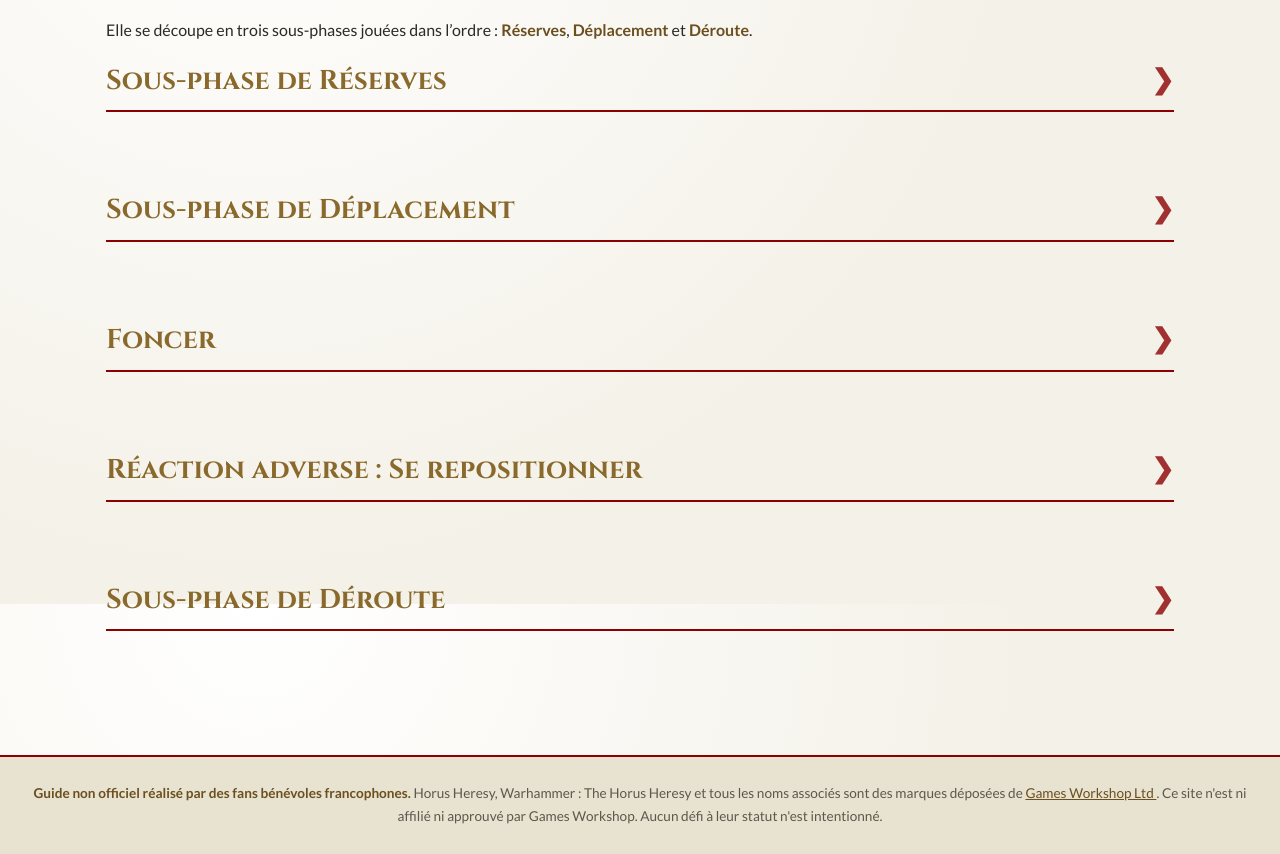
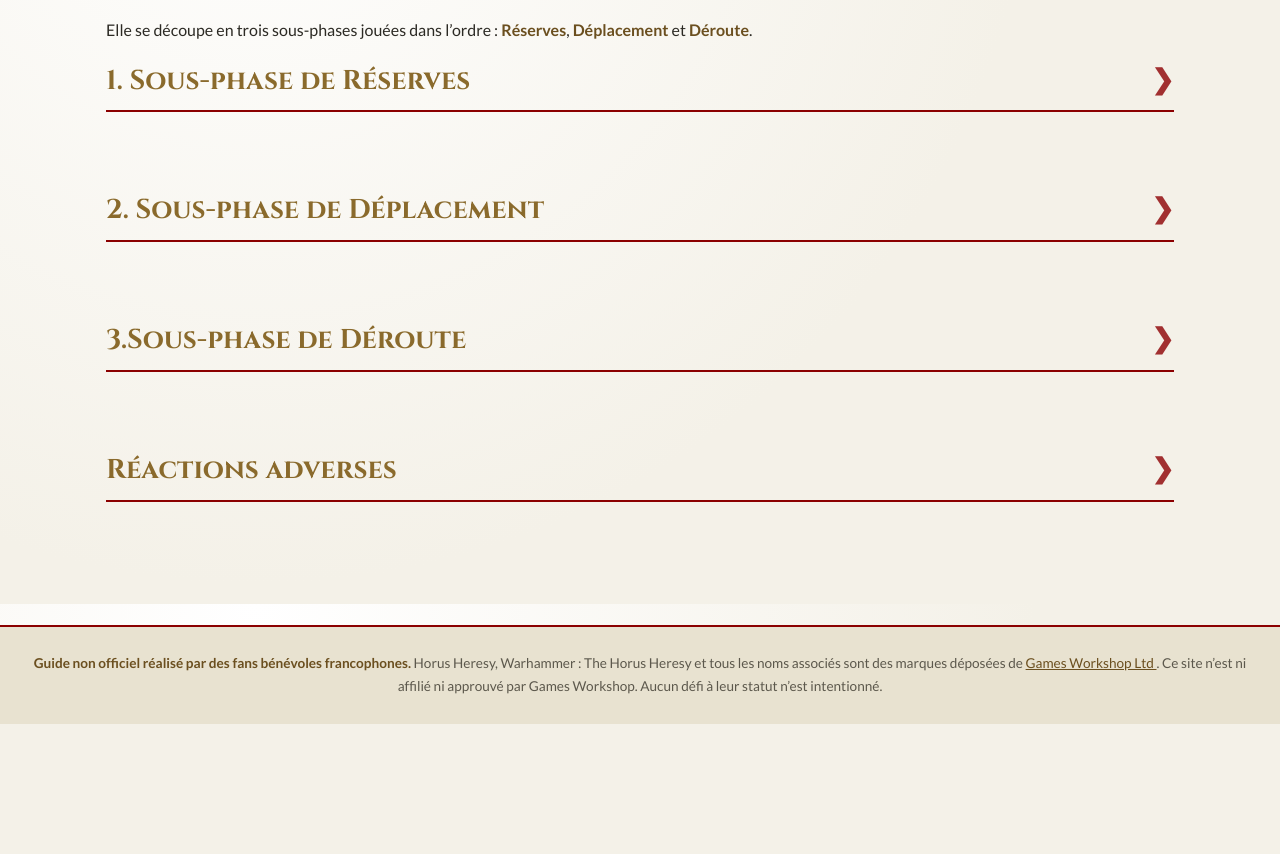
Before and after one commit to jean-desaintangel/horus_heresy, a plain HTML site: page pages/mouvement.html in a window 1280 px wide. Shown: the part 196-1050 px from the top of the page. After the commit the page ends 920 px from the top, so only its background shows below. Drawn offline with Linux system fonts and the light colour scheme.

Commit message:
Restructure mouvement.html reactions and use curly apostrophes
Merge the Foncer section into Déplacement, consolidate the two
adverse-reaction call-outs into a single Réactions adverses section,
and number the sub-phases for clarity.

```diff
--- a/css/style.css
+++ b/css/style.css
@@ -894,7 +894,7 @@ section:not(.ouvert) > .section-corps {
   transform: translateY(-50%);
   width: 1.7rem;
   height: 1.7rem;
-  background: var(--bordeaux);
+  background: #b5726a;
   color: #fff;
   font-family: "Cinzel", serif;
   font-weight: 700;
--- a/pages/mouvement.html
+++ b/pages/mouvement.html
@@ -50,11 +50,11 @@
     </header>
 
     <main id="contenu">
-      <h1 class="section-titre" style="font-size: 2rem">
+      <h1 class="section-titre section-titre--centre" style="font-size: 2rem">
         La Phase de Mouvement
       </h1>
       <p>
-        Elle se découpe en trois sous-phases jouées dans l’ordre :
+        Elle se découpe en trois sous-phases jouées dans l’ordre :
         <strong>Réserves</strong>, <strong>Déplacement</strong> et
         <strong>Déroute</strong>.
       </p>
@@ -68,7 +68,7 @@
             aria-expanded="false"
             aria-controls="reserves-corps"
           >
-            <span>Sous-phase de Réserves</span>
+            <span>1. Sous-phase de Réserves</span>
             <span class="chevron" aria-hidden="true">❯</span>
           </button>
         </h2>
@@ -85,7 +85,7 @@
             </li>
             <li>
               <strong>Entrée en jeu.</strong> Le test réussi, choisis un point
-              sur le bord de table dans ta zone de déploiement : la première
+              sur le bord de table dans ta zone de déploiement : la première
               figurine y est placée, puis chaque autre figurine de l’unité entre
               à son tour en restant en cohésion d’unité. Une figurine qui ne
               peut pas y parvenir est retirée comme perte.
@@ -100,15 +100,6 @@
               s’appliquent.
             </li>
           </ol>
-          <div class="encadre-attention">
-            <p style="margin: 0">
-              <strong>Réaction adverse : Interception.</strong> Une unité
-              ennemie proche peut réagir à ton arrivée par un tir au jugé (les
-              véhicules ne tirent alors qu’avec leurs armes défensives). Détail
-              de la réaction sur la page
-              <a href="statuts-reactions.html#reactions">Réactions</a>.
-            </p>
-          </div>
         </div>
       </section>
 
@@ -121,7 +112,7 @@
             aria-expanded="false"
             aria-controls="deplacement-corps"
           >
-            <span>Sous-phase de Déplacement</span>
+            <span>2. Sous-phase de Déplacement</span>
             <span class="chevron" aria-hidden="true">❯</span>
           </button>
         </h2>
@@ -129,7 +120,7 @@
           <p>
             Chaque unité éligible peut déplacer ses figurines jusqu’à une
             distance égale à sa <strong>caractéristique de Mouvement</strong>,
-            en pouces. Une unité peut aussi choisir de ne pas bouger : elle
+            en pouces. Une unité peut aussi choisir de ne pas bouger : elle
             reste alors <strong>À l’arrêt</strong>, ce qui compte pour certaines
             règles (une unité qui n’a fait que pivoter sur place est également
             considérée À l’arrêt).
@@ -138,11 +129,11 @@
           <div class="encadre">
             <p style="margin: 0">
               <strong
-                >Une unité ne peut pas se déplacer normalement si :</strong
+                >Une unité ne peut pas se déplacer normalement si :</strong
               >
-              elle est entrée en jeu depuis les Réserves ce tour ; elle a le
+              elle est entrée en jeu depuis les Réserves ce tour ; elle a le
               statut <em>Fixée</em> ou <em>En déroute</em> (elle bouge alors en
-              Sous-phase de Déroute) ; elle est <em>Verrouillée en Combat</em> ;
+              Sous-phase de Déroute) ; elle est <em>Verrouillée en Combat</em> ;
               ou si une de ses figurines a une caractéristique de Mouvement de
               0.
             </p>
@@ -170,7 +161,7 @@
             <li>
               <strong>Pivoter ne compte pas comme bouger.</strong> Une unité qui
               ne fait que pivoter sur place, sans changer la position de ses
-              figurines, n’est pas considérée comme ayant « bougé » ce tour-ci
+              figurines, n’est pas considérée comme ayant « bougé » ce tour-ci
               (important pour certaines règles spéciales et armes).
             </li>
           </ul>
@@ -191,37 +182,22 @@
               <h3>Terrain dangereux</h3>
               <ul>
                 <li>
-                  La figurine qui s’y déplace doit réussir un test ; en cas
+                  La figurine qui s’y déplace doit réussir un test ; en cas
                   d’échec, elle est retirée comme perte.
                 </li>
               </ul>
             </div>
           </div>
-        </div>
-      </section>
 
-      <!-- ===================== FONCER ===================== -->
-      <section id="foncer">
-        <h2 class="section-titre">
-          <button
-            type="button"
-            class="section-toggle"
-            aria-expanded="false"
-            aria-controls="foncer-corps"
-          >
-            <span>Foncer</span>
-            <span class="chevron" aria-hidden="true">❯</span>
-          </button>
-        </h2>
-        <div class="section-corps" id="foncer-corps">
+          <h3 class="sous-titre" id="foncer">Foncer</h3>
           <p>
             Plutôt qu’un déplacement normal, une unité peut choisir de
-            <strong>Foncer</strong> : elle se déplace alors d’une distance égale
+            <strong>Foncer</strong> : elle se déplace alors d’une distance égale
             à sa <strong>Mouvement + Initiative</strong>, en pouces.
           </p>
           <div class="encadre-attention">
             <p style="margin: 0">
-              <strong>Le prix à payer :</strong> une unité qui a Foncé ne peut
+              <strong>Le prix à payer :</strong> une unité qui a Foncé ne peut
               <strong>ni tirer</strong> pendant la Phase de Tir,
               <strong>ni se voir déclarer de Charge</strong> pendant la Phase
               d’Assaut, ce même tour. Un choix tactique à ne pas prendre à la
@@ -231,15 +207,15 @@
           <p>
             On ne peut choisir de Foncer qu’au moment où l’on déplace l’unité en
             Sous-phase de Déplacement (ou en Sous-phase de Réserves, en entrant
-            en jeu) : impossible d’en profiter pendant une Réaction.
+            en jeu) : impossible d’en profiter pendant une Réaction.
           </p>
 
           <p class="conseil-debutant">
-            <strong>Astuce de placement :</strong> pas besoin d’être millimétré.
+            <strong>Astuce de placement :</strong> pas besoin d’être millimétré.
             S’il est difficile de poser une figurine exactement là où le
             mouvement l’amène, place-la simplement à un endroit stable de la
-            table, tant que les deux joueurs sont d’accord sur sa position «
-            réelle ».
+            table, tant que les deux joueurs sont d’accord sur sa position
+            « réelle ».
           </p>
 
           <div class="table-scroll">
@@ -248,8 +224,8 @@
                 <tr>
                   <th class="gauche">Type de mouvement</th>
                   <th class="gauche">Distance</th>
-                  <th>Tir ensuite ?</th>
-                  <th>Charge ensuite ?</th>
+                  <th>Tir ensuite ?</th>
+                  <th>Charge ensuite ?</th>
                 </tr>
               </thead>
               <tbody>
@@ -277,38 +253,6 @@
         </div>
       </section>
 
-      <!-- ===================== RÉACTION SE REPOSITIONNER ===================== -->
-      <section id="se-repositionner">
-        <h2 class="section-titre">
-          <button
-            type="button"
-            class="section-toggle"
-            aria-expanded="false"
-            aria-controls="se-repositionner-corps"
-          >
-            <span>Réaction adverse : Se repositionner</span>
-            <span class="chevron" aria-hidden="true">❯</span>
-          </button>
-        </h2>
-        <div class="section-corps" id="se-repositionner-corps">
-          <p>
-            Pendant la Phase de Mouvement adverse, si une unité ennemie termine
-            son mouvement à moins de 12 pouces de l’une de tes unités, celle-ci
-            peut réagir immédiatement.
-          </p>
-          <div class="reaction reaction-mouvement">
-            <span class="reaction-nom">Se repositionner</span
-            ><span class="badge-phase">Mouvement</span>
-            <p>
-              Mouvement immédiat d’une valeur égale à l’Initiative de l’unité,
-              vers l’ennemi ou en s’en éloignant, au choix. Utile pour se mettre
-              à l’abri, refuser un flanc, ou au contraire venir gêner l’avancée
-              adverse.
-            </p>
-          </div>
-        </div>
-      </section>
-
       <!-- ===================== DÉROUTE ===================== -->
       <section id="deroute">
         <h2 class="section-titre">
@@ -318,7 +262,7 @@
             aria-expanded="false"
             aria-controls="deroute-corps"
           >
-            <span>Sous-phase de Déroute</span>
+            <span>3.Sous-phase de Déroute</span>
             <span class="chevron" aria-hidden="true">❯</span>
           </button>
         </h2>
@@ -330,9 +274,9 @@
           </p>
           <div class="encadre">
             <p style="margin: 0">
-              <strong>Battre en retraite :</strong> on jette 1D6 pour l’unité,
+              <strong>Battre en retraite :</strong> on jette 1D6 pour l’unité,
               et on l’ajoute à l’Initiative pour connaître sa distance de
-              retraite. L'unité se déplace alors de cette distance, en ligne
+              retraite. L’unité se déplace alors de cette distance, en ligne
               aussi directe que possible vers le point le plus proche de sa zone
               de déploiement (ou du bord de table le plus proche s’il n’y en a
               pas), en contournant les obstacles si besoin, sans jamais
@@ -341,10 +285,48 @@
           </div>
           <p>
             Dès qu’une figurine de l’unité atteint le bord de table dans sa zone
-            de déploiement : test de Commandement. Raté, toutes ses figurines
-            sont <strong>retirées comme pertes</strong> ; réussi, l’unité reste
+            de déploiement : test de Commandement. Raté, toutes ses figurines
+            sont <strong>retirées comme pertes</strong> ; réussi, l’unité reste
             en jeu, perd <em>En déroute</em> mais devient <em>Neutralisée</em>.
           </p>
+        </div>
+      </section>
+
+      <!-- ===================== RÉACTIONS ADVERSES ===================== -->
+      <section id="reactions">
+        <h2 class="section-titre">
+          <button
+            type="button"
+            class="section-toggle"
+            aria-expanded="false"
+            aria-controls="reactions-corps"
+          >
+            <span>Réactions adverses</span>
+            <span class="chevron" aria-hidden="true">❯</span>
+          </button>
+        </h2>
+        <div class="section-corps" id="reactions-corps">
+          <div class="reaction reaction-mouvement">
+            <span class="reaction-nom">Se repositionner</span
+            ><span class="badge-phase">Mouvement</span>
+            <p>
+              Pendant la Phase de Mouvement adverse, si une unité ennemie
+              termine son mouvement à moins de 12 pouces de l’une de tes unités,
+              celle-ci peut faire un mouvement d’une valeur égale à l’Initiative
+              de l’unité, vers l’ennemi ou en s’en éloignant, au choix.
+            </p>
+          </div>
+
+          <div class="reaction reaction-special">
+            <span class="reaction-nom">Interception</span
+            ><span class="badge-phase">Réserves</span>
+            <p>
+              Pendant ta Sous-phase de Réserves, si une unité entre en jeu, une
+              unité ennemie proche peut tirer au jugé sur l’unité qui vient
+              d’entrer (les véhicules ne tirent alors qu’avec leurs armes
+              défensives).
+            </p>
+          </div>
         </div>
       </section>
     </main>
@@ -355,15 +337,15 @@
           >Guide non officiel réalisé par des fans bénévoles
           francophones.</strong
         >
-        Horus Heresy, Warhammer : The Horus Heresy et tous les noms associés
+        Horus Heresy, Warhammer : The Horus Heresy et tous les noms associés
         sont des marques déposées de
         <a
           href="https://www.games-workshop.com"
           target="_blank"
           rel="noopener noreferrer"
           >Games Workshop Ltd <span class="sr-only">(nouvelle fenêtre)</span></a
-        >. Ce site n'est ni affilié ni approuvé par Games Workshop. Aucun défi à
-        leur statut n'est intentionné.
+        >. Ce site n’est ni affilié ni approuvé par Games Workshop. Aucun défi à
+        leur statut n’est intentionné.
       </p>
     </footer>
 
```
